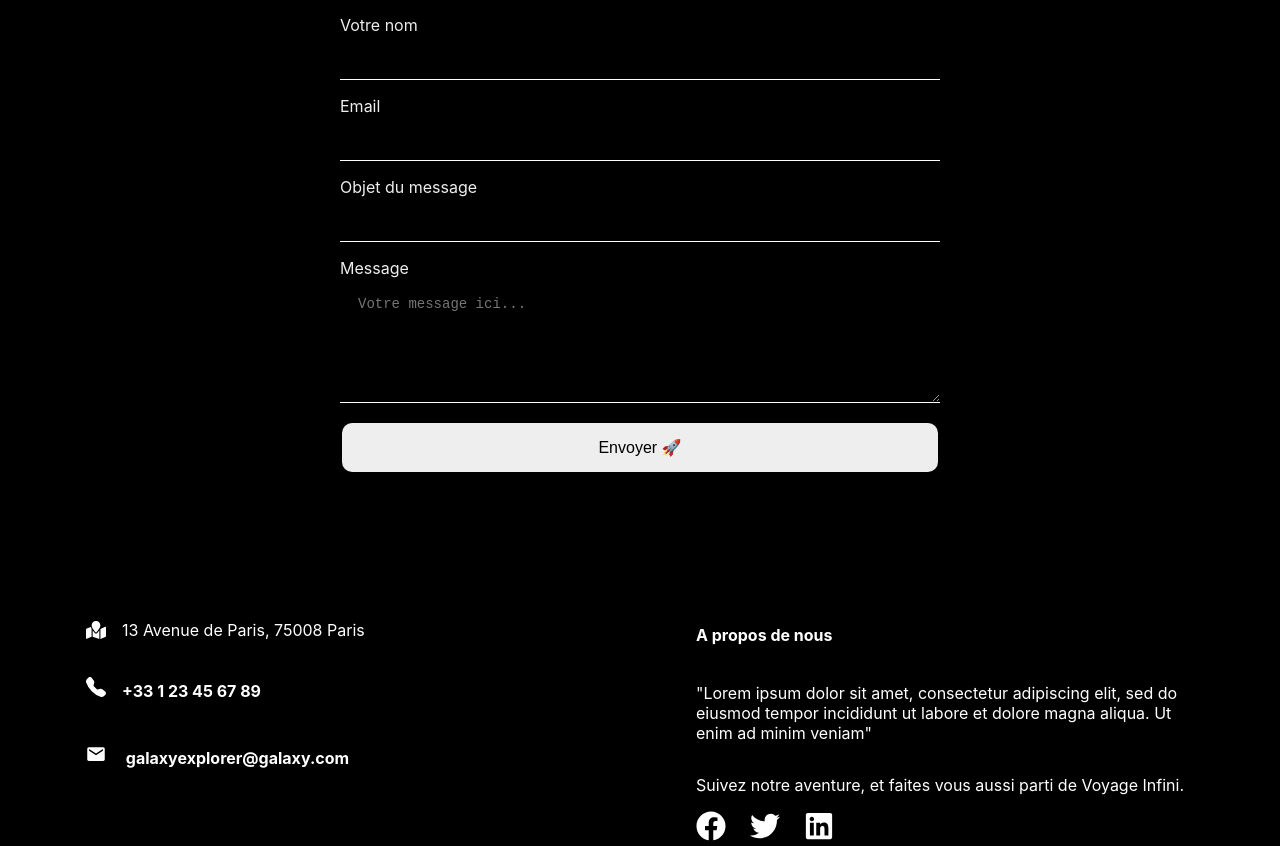
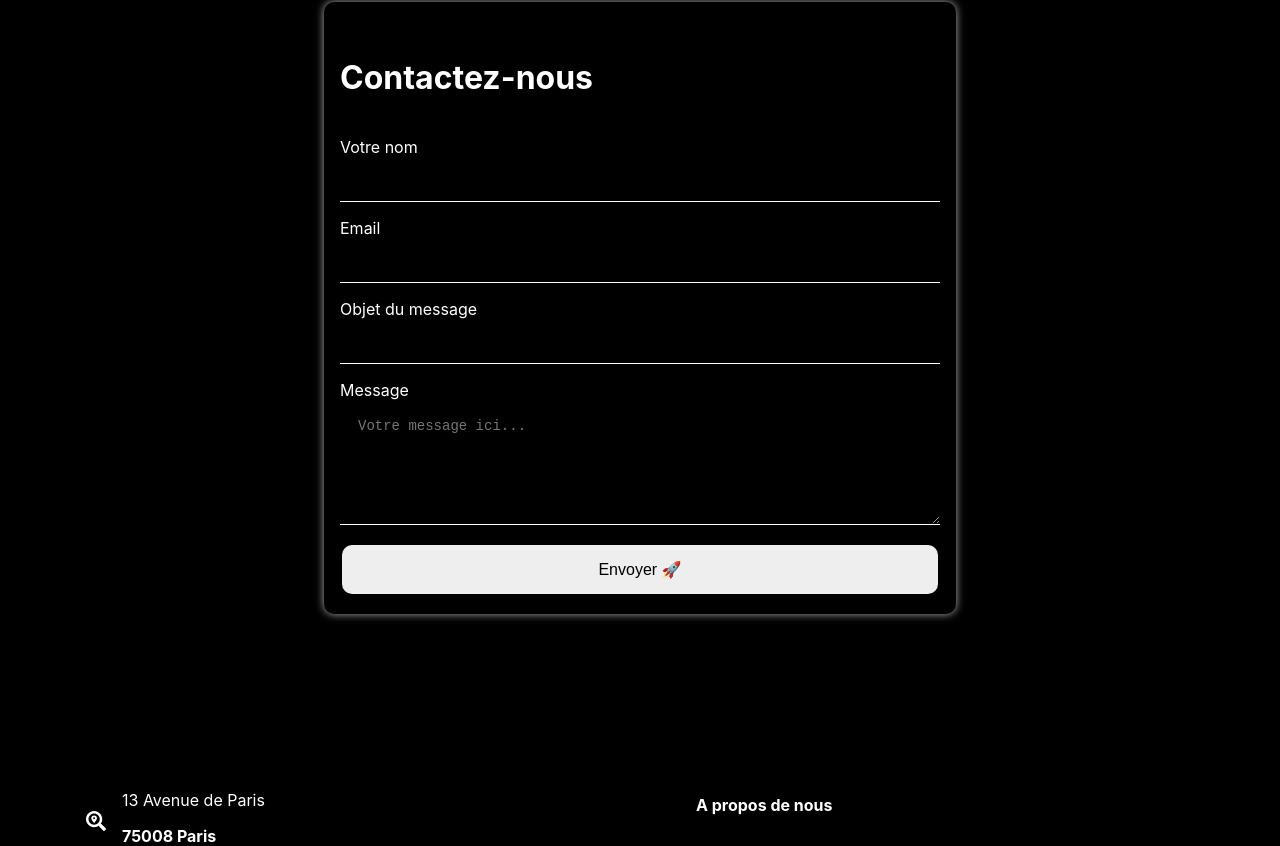
Before and after one commit to SDlevelUp/planets, a React (Create React App) app: page /contact in a window 1280 px wide. Shown: the part 614-1460 px from the top of the page. Built offline with nearby package versions, Linux system fonts and the light colour scheme.

Commit message:
maj scss

```diff
--- a/src/components/Contact/Contact.css
+++ /dev/null
@@ -1,64 +0,0 @@
-label {
-    color: #eee;
-}
-
-.form {
-    background-color: black;
-}
-
-form {
-    display: flex;
-    flex-direction: column;
-    padding: 1rem;
-    margin: auto;
-    max-width: 600px;
-}
-
-form label {
-    margin-bottom: .5rem;
-}
-
-h2 {
-    color: white;
-    margin: 40px 0;
-}
-
-input,
-textarea {
-    margin-bottom: 1rem;
-    padding: 10px 18px;
-    font-size: 1.2rem;
-    background: none;
-    border: none;
-    border-bottom: 1px solid white;
-    font-size: 14px;
-    outline: none;
-    color: rgb(255, 255, 255);
-}
-
-.bgform {
-    max-width: 100%;
-    max-height: 500px;
-    width: 100%;
-    object-fit: cover;
-}
-
-.btn {
-    margin-top: 40px;
-    background-color: #eee;
-    color: black;
-    border: none;
-    border-radius: 10px;
-    padding: 15px 32px;
-    text-align: center;
-    text-decoration: none;
-    display: inline-block;
-    font-size: 16px;
-    margin: 4px 2px;
-    cursor: pointer;
-}
-
-.btn:hover {
-    background-color: #b8b7c2;
-    color: rgb(255, 255, 255);
-}
--- a/src/components/Contact/Contact.jsx
+++ b/src/components/Contact/Contact.jsx
@@ -1,10 +1,11 @@
 import React from 'react';
-import './Contact.css'
+import styles from './_Contact.module.scss';
+
 import galaxy from '../../assets/galaxynight.jpg';
 const Contact = () => {
     return (
-        <div className='form'>
-            <img src={galaxy} alt="Galaxy night" className='bgform'/>
+        <div className={styles["form"]}>
+            <img src={galaxy} alt="Galaxy night" className={styles["bgform"]} />
             <form>
                 <h2>Contactez-nous</h2>
                 <label>Votre nom</label>
@@ -15,7 +16,7 @@ const Contact = () => {
                 <input type='text'></input>
                 <label>Message</label>
                 <textarea rows='6' placeholder='Votre message ici...' />
-                <button className='btn'>Envoyer 🚀 </button>
+                <button className={styles["btn"]}>Envoyer 🚀 </button>
             </form>
         </div>
     )
--- /dev/null
+++ b/src/components/Contact/_Contact.module.scss
@@ -0,0 +1,72 @@
+@import '../../scss/utils/_colors.scss';
+@import '../../scss/utils/_variables.scss';
+
+.form {
+    background-color: $black;
+    padding: 3rem;
+
+    label {
+        color: $white;
+    }
+
+    form {
+        display: flex;
+        flex-direction: column;
+        padding: 1rem;
+        margin: auto;
+        max-width: 600px;
+        box-shadow: $box-shadow3;
+        margin-top: 4rem;
+        border-radius: 10px;
+    }
+
+    form label {
+        margin-bottom: .5rem;
+    }
+
+    h2 {
+        color: $white;
+        margin: 40px 0;
+        font-size: 2rem;
+    }
+
+    input,
+    textarea {
+        margin-bottom: 1rem;
+        padding: 10px 18px;
+        font-size: 1.2rem;
+        background: none;
+        border: none;
+        border-bottom: 1px solid $white;
+        font-size: 14px;
+        outline: none;
+        color: rgb(255, 255, 255);
+    }
+
+    .bgform {
+        max-width: 100%;
+        max-height: 500px;
+        width: 100%;
+        object-fit: cover;
+    }
+
+    .btn {
+        margin-top: 40px;
+        background-color: #eee;
+        color: $black;
+        border: none;
+        border-radius: 10px;
+        padding: 15px 32px;
+        text-align: center;
+        text-decoration: none;
+        display: inline-block;
+        font-size: 1rem;
+        margin: 4px 2px;
+        cursor: pointer;
+    }
+
+    .btn:hover {
+        background-color: $background-grey;
+        color: rgb(255, 255, 255);
+    }
+}
--- a/src/components/Footer/Footer.jsx
+++ b/src/components/Footer/Footer.jsx
@@ -1,5 +1,5 @@
 import styles from './_Footer.module.scss';
-import { FaMapMarked, FaFacebook, FaTwitter, FaLinkedin } from 'react-icons/fa';
+import { FaSearchLocation, FaFacebook, FaTwitter, FaLinkedin } from 'react-icons/fa';
 import { IoMdMail } from 'react-icons/io';
 import { BsTelephoneFill } from 'react-icons/bs';
 
@@ -9,17 +9,23 @@ const Footer = () => {
             <div className={styles["container"]}>
                 <div className={styles["left-part"]}>
                     <div className={styles["location"]}>
-                        <FaMapMarked size={20} className={styles["icon"]} />
+                        <FaSearchLocation size={20} className={styles["icon"]} />
                         <div>
-                            <p>13 Avenue de Paris, 75008 Paris</p>
-
+                            <p>13 Avenue de Paris</p>
+                            <h4>75008 Paris</h4>
                         </div>
                     </div>
                     <div>
-                        <h4> <BsTelephoneFill size={20} className={styles["icon"]} />+33 1 23 45 67 89</h4>
+                        <h4>
+                            <BsTelephoneFill size={20} className={styles["icon"]} />
+                            +33 1 23 45 67 89
+                        </h4>
                     </div>
                     <div>
-                        <h4><IoMdMail size={20} className={styles["icon"]} /> galaxyexplorer@galaxy.com</h4>
+                        <h4>
+                            <IoMdMail size={20} className={styles["icon"]} />
+                            galaxyexplorer@galaxy.com
+                        </h4>
                     </div>
                 </div>
                 <div className={styles["right-part"]}>
--- a/src/components/Footer/_Footer.module.scss
+++ b/src/components/Footer/_Footer.module.scss
@@ -9,6 +9,10 @@
     height: 100%;
     padding: 6rem 0;
     z-index: 99999;
+
+    .location h4 {
+        margin-top: 0;
+    }
 
     .container {
         max-width: 1140px;
@@ -52,6 +56,8 @@
         }
     }
 
+
+
     h4,
     p {
         padding-top: 0;
--- a/src/scss/utils/_variables.scss
+++ b/src/scss/utils/_variables.scss
@@ -3,3 +3,5 @@ $box-shadow2: 0 14px 20px rgba(0, 0, 0, 0.25), 0 10px 10px rgba(0, 0, 0, 0.22);
 $rotate: rotateY(180deg);
 $liear-gradient-card : linear-gradient(to top right, transparent 0%, rgba(214, 219, 224, 0.8) 100%);
 $font-family: 'AndromedaRegular';
+
+$box-shadow3: 0px 0px 8px rgba(218, 217, 217, 0.8);
```
